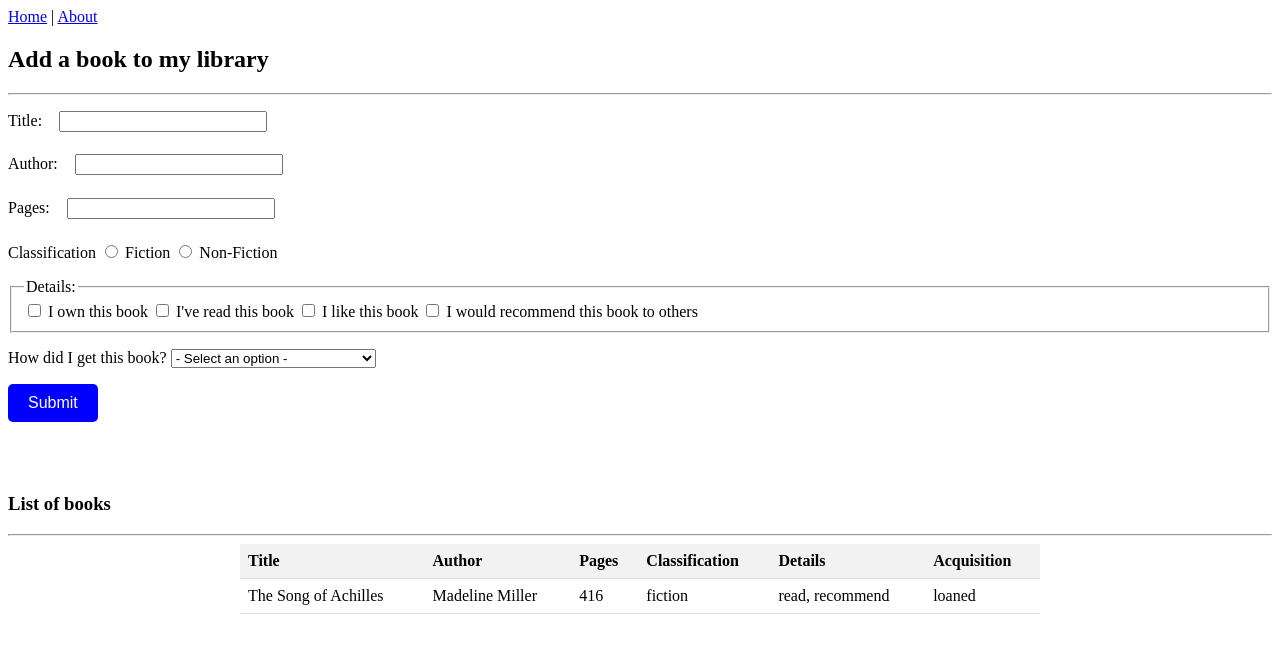
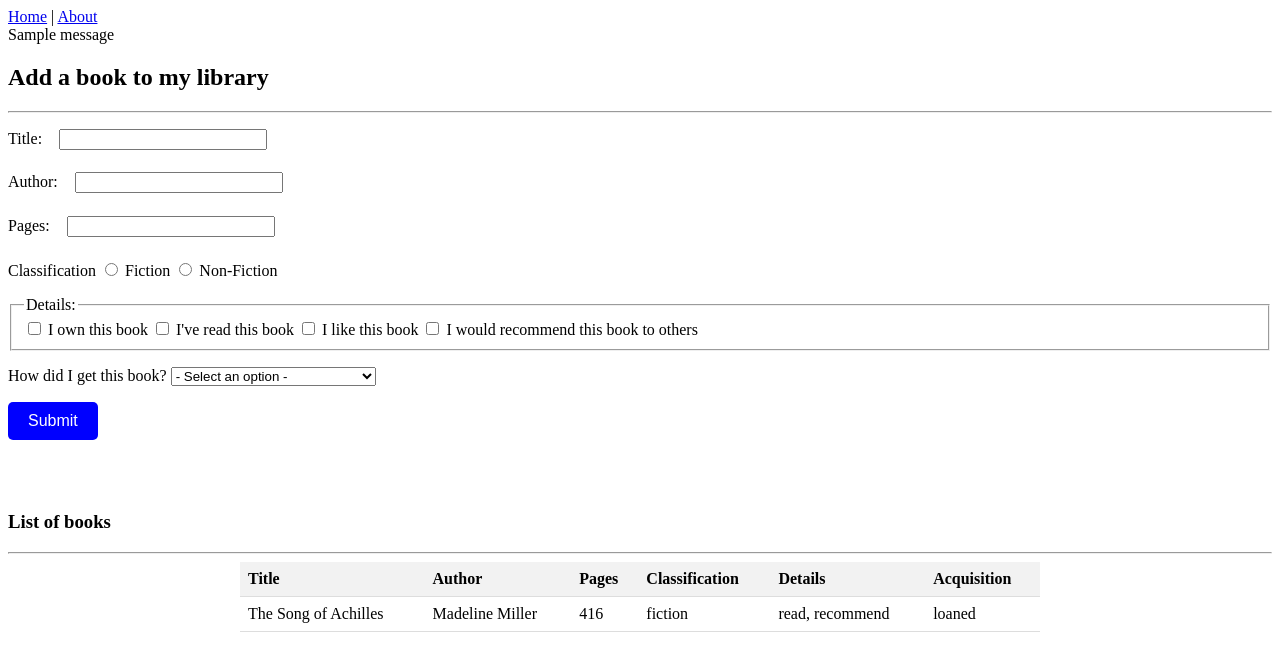
Before and after one commit to odachtler/test2, a Flask app: page / in a window 1280 px wide. Shown: the top 671 px of the page. Run offline with Flask 3, Linux system fonts and the light colour scheme; one stand-in notice (Sample message) is shown.

Commit message:
flash not working

```diff
--- a/app.py
+++ b/app.py
@@ -1,4 +1,4 @@
-from flask import Flask, request, render_template, redirect, url_for
+from flask import Flask, request, render_template, redirect, url_for, flash
 
 app = Flask(__name__)
 
@@ -58,6 +58,7 @@ def add():
         print(add_book_dict)
         books_list.append(add_book_dict)
         print(books_list)
+        flash('Record successfully added.')
         return redirect(url_for("index"))
     else:
         return redirect(url_for("index"))
@@ -73,3 +74,6 @@ def about():
 
 if __name__ == "__main__":
     app.run(debug=True)
+
+
+app.config.update(SECRET_KEY="odfkbkfs")
--- a/templates/base.html
+++ b/templates/base.html
@@ -17,6 +17,10 @@
   <body>
 
     <nav>  <a href="/">Home</a>  |  <a href="/about">About</a> </nav>
+    {% for message in get_flashed_messages() %}
+{{ message }}
+{% endfor %}
     <div class="container">{% block body %}xx {% endblock %}</div>
+
   </body>
 </html>
```
